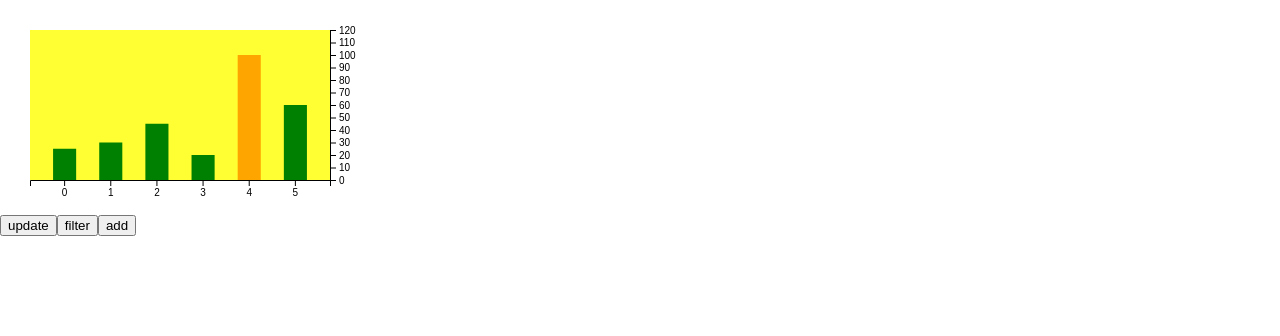
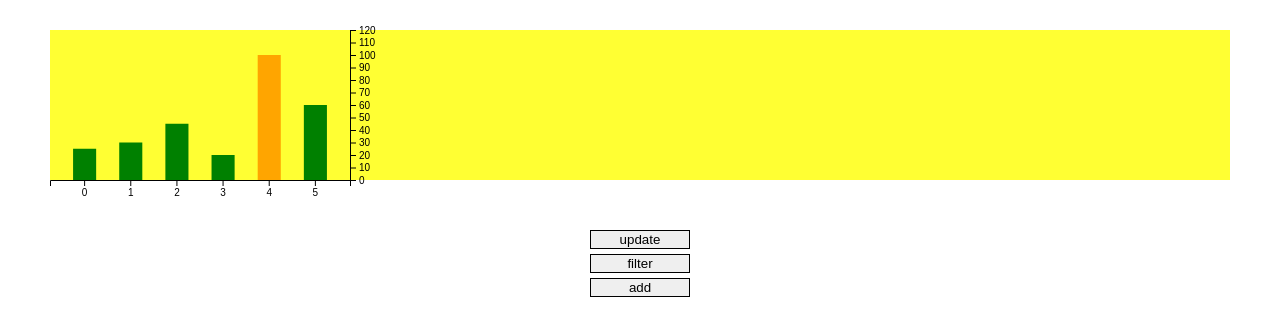
Before and after one commit to devjinius/d3-playground, a React (Create React App) app: page / in a window 1280 px wide. Shown: the top 336 px of the page. Built offline with nearby package versions, Linux system fonts and the light colour scheme.

Commit message:
split bar chart component

```diff
--- a/src/App.css
+++ b/src/App.css
@@ -1,5 +1,21 @@
-svg {
+#bar-chart {
     background-color: #FF3;
     overflow: visible;
+    display: block;
     margin: 30px;
+    width: 100%;
 }
+
+#root {
+    display: flex;
+    flex-direction: column;
+    align-items: center;
+    height: 100vh;
+    padding: 0 50px;
+}
+
+button {
+    width: 100px;
+    border: 1px solid black;
+    margin: 0 auto 5px;
+}
--- a/src/App.js
+++ b/src/App.js
@@ -1,6 +1,6 @@
-import React, { useRef, useEffect, useState } from 'react';
+import React, { useState } from 'react';
 import './App.css';
-import { select, axisBottom, axisRight, scaleLinear, scaleBand, svg } from 'd3';
+import {BarChart} from './BarChart';
 
 const getRandomData = (min, max) => {
 	min = 1;
@@ -10,69 +10,9 @@ const getRandomData = (min, max) => {
 
 function App() {
 	const [data, setData] = useState([25, 30, 45, 20, 100, 60]);
-	const svgRef = useRef();
 
-	useEffect(() => {
-		const svg = select(svgRef.current);
-		const xScale = scaleBand()
-						.domain(data.map((value, index) => index))
-						.range([0, 300])
-						.padding(0.5);
-		const yScale = scaleLinear().domain([0, 120]).range([150, 0]);
-
-		const colorScale = scaleLinear()
-		.domain([75, 100, 150])
-		.range(["green", "orange", "red"])
-		.clamp(true);
-
-		const xAxis = axisBottom(xScale).ticks(data.length);
-
-		svg
-			.select('.x-axis')
-			.style('transform', 'translateY(150px)')
-			.call(xAxis);
-
-		const yAxis = axisRight(yScale);
-
-		const onMouseEnterAtBar = (e, value) => {
-			svg
-				.selectAll('.tooltip')
-				.data([value])
-				.join('text')
-				.attr('class', 'tooltip')
-				.text(value)
-				.attr('x', e.target.getAttribute('x'))
-				.attr('y', yScale(value) - 8);
-		};
-
-		svg
-			.select('.y-axis')
-			.style('transform', 'translateX(300px)')
-			.call(yAxis);
-
-		svg
-			.selectAll('.bar')
-			.data(data)
-			.join('rect')
-			.attr('class', 'bar')
-
-			.style("transform", "scale(1, -1)")
-			.attr("x", (value, index) => xScale(index))
-			.attr("y", -150)
-			.attr("width", xScale.bandwidth())
-			.on('mouseenter', (e, value) => onMouseEnterAtBar(e, value))
-			.on('mouseleave', () => svg.select('.tooltip').remove())
-			.transition()
-			.attr("fill", colorScale)
-			.attr('attr', 50)
-			.attr("height", value => 150 - yScale(value));
-
-	}, [data]);
 	return <>
-		<svg ref={svgRef}>
-			<g className="x-axis"/>
-			<g className="y-axis"/>
-		</svg>
+		<BarChart data={data} />
 		<br/>
 		<button onClick={() => setData(data.map(value => {
 			const newValue = value + 5;
--- /dev/null
+++ b/src/BarChart.jsx
@@ -0,0 +1,69 @@
+import React, { useRef, useEffect } from 'react';
+import { select, axisBottom, axisRight, scaleLinear, scaleBand, svg } from 'd3';
+
+export const BarChart = ({ data }) => {
+    const svgRef = useRef();
+
+	useEffect(() => {
+		const svg = select(svgRef.current);
+		const xScale = scaleBand()
+						.domain(data.map((value, index) => index))
+						.range([0, 300])
+						.padding(0.5);
+		const yScale = scaleLinear().domain([0, 120]).range([150, 0]);
+
+		const colorScale = scaleLinear()
+		.domain([75, 100, 150])
+		.range(["green", "orange", "red"])
+		.clamp(true);
+
+		const xAxis = axisBottom(xScale).ticks(data.length);
+
+		svg
+			.select('.x-axis')
+			.style('transform', 'translateY(150px)')
+			.call(xAxis);
+
+		const yAxis = axisRight(yScale);
+
+		const onMouseEnterAtBar = (e, value) => {
+			svg
+				.selectAll('.tooltip')
+				.data([value])
+				.join('text')
+				.attr('class', 'tooltip')
+				.text(value)
+				.attr('x', e.target.getAttribute('x'))
+				.attr('y', yScale(value) - 8);
+		};
+
+		svg
+			.select('.y-axis')
+			.style('transform', 'translateX(300px)')
+			.call(yAxis);
+
+		svg
+			.selectAll('.bar')
+			.data(data)
+			.join('rect')
+			.attr('class', 'bar')
+
+			.style("transform", "scale(1, -1)")
+			.attr("x", (value, index) => xScale(index))
+			.attr("y", -150)
+			.attr("width", xScale.bandwidth())
+			.on('mouseenter', (e, value) => onMouseEnterAtBar(e, value))
+			.on('mouseleave', () => svg.select('.tooltip').remove())
+			.transition()
+			.attr("fill", colorScale)
+			.attr('attr', 50)
+			.attr("height", value => 150 - yScale(value));
+    }, [data]);
+
+    return (
+        <svg ref={svgRef} id="bar-chart">
+            <g className="x-axis"/>
+            <g className="y-axis"/>
+        </svg>
+    );
+}
```
